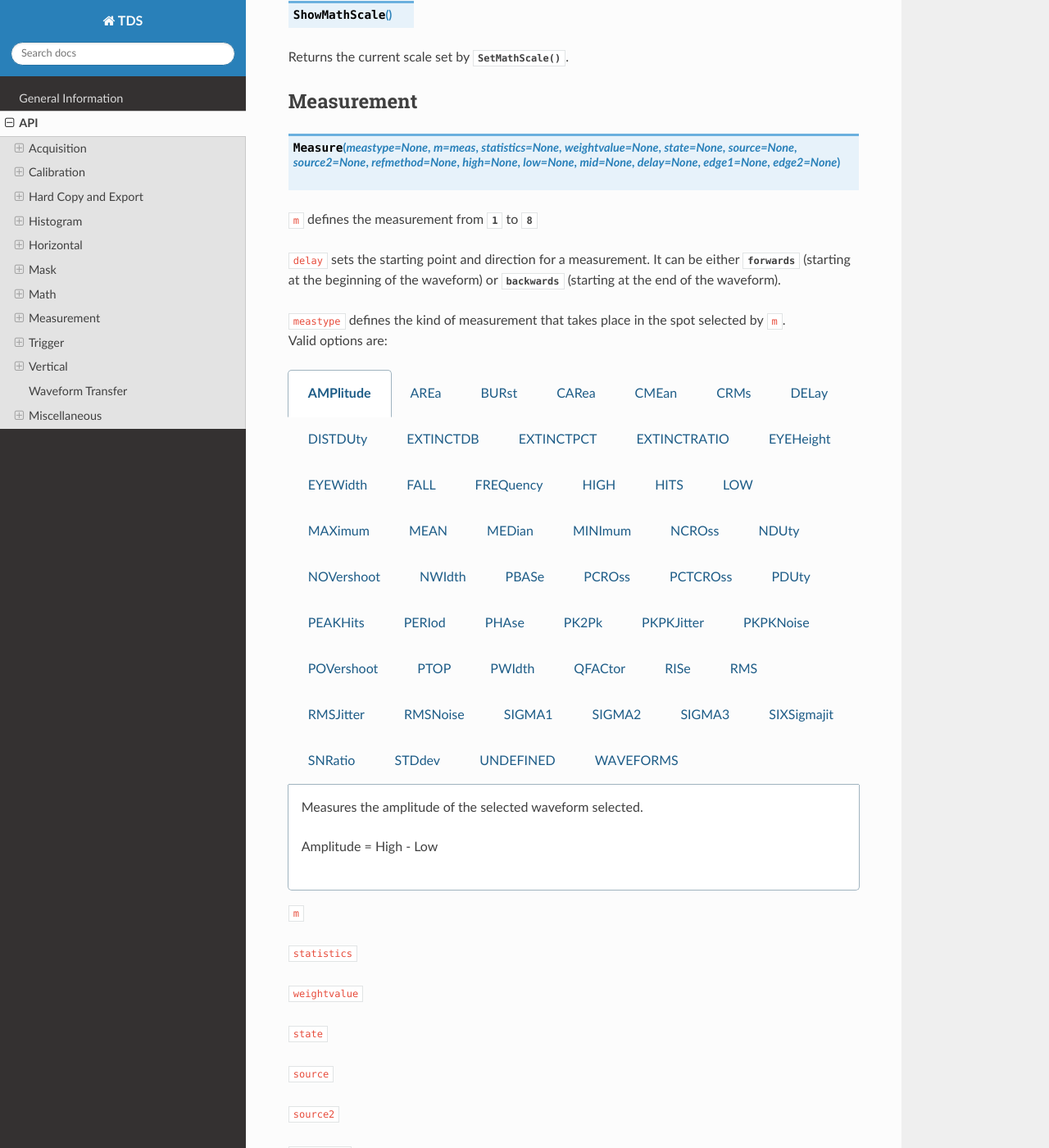
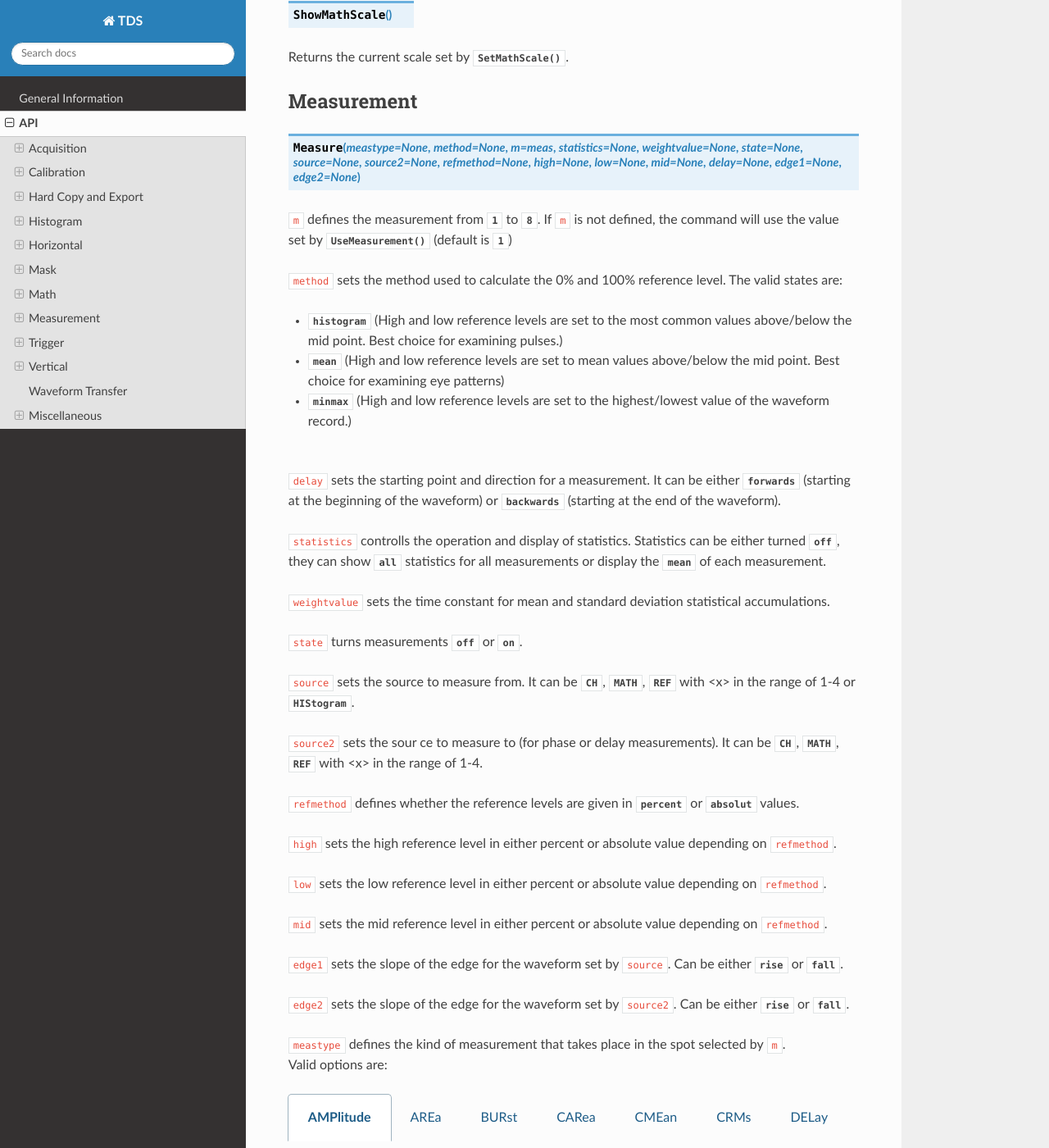
Before and after one commit to NeleWandel/TDS, a Sphinx documentation site: the page built from docs/source/API.rst, in a window 1280 px wide and 1400 px high, scrolled down 8498 px. Shown: the whole window at 82% size. Built offline with Sphinx 7.4.7 and the Read the Docs theme 2.0.0, drawn with Linux system fonts in a browser that asks for light colours; pages that are not in the unit, such as notebooks, are missing from menus.

Commit message:
Update API.rst

```diff
--- a/docs/source/API.rst
+++ b/docs/source/API.rst
@@ -213,10 +213,37 @@ Math
 
 Measurement
 -----------
-.. method:: Measure(meastype=None, m=meas, statistics=None, weightvalue=None, state=None, source=None, source2=None, refmethod=None, high=None, low=None, mid=None, delay=None, edge1=None, edge2=None)
-| ``m`` defines the measurement from :const:`1` to :const:`8`
+.. method:: Measure(meastype=None, method=None, m=meas, statistics=None, weightvalue=None, state=None, source=None, source2=None, refmethod=None, high=None, low=None, mid=None, delay=None, edge1=None, edge2=None)
+| ``m`` defines the measurement from :const:`1` to :const:`8`. If ``m`` is not defined, the command will use the value set by :meth:`UseMeasurement` (default is :const:`1`)
+|
+| ``method`` sets the method used to calculate the 0% and 100% reference level. The valid states are:
+- :const:`histogram` (High and low reference levels are set to the most common values above/below the mid point. Best choice for examining pulses.)
+- :const:`mean` (High and low reference levels are set to mean values above/below the mid point. Best choice for examining eye patterns)
+- :const:`minmax` (High and low reference levels are set to the highest/lowest value of the waveform record.)
 |
 | ``delay`` sets the starting point and direction for a measurement. It can be either :const:`forwards` (starting at the beginning of the waveform) or :const:`backwards` (starting at the end of the waveform).
+|
+| ``statistics`` controlls the operation and display of statistics. Statistics can be either turned :const:`off`, they can show :const:`all` statistics for all measurements or display the :const:`mean` of each measurement.
+|
+| ``weightvalue`` sets the time constant for mean and standard deviation statistical accumulations.
+|
+| ``state`` turns measurements :const:`off` or :const:`on`.
+|
+| ``source`` sets the source to measure from. It can be :const:`CH<x>`, :const:`MATH<x>`, :const:`REF<x>` with <x> in the range of 1-4 or :const:`HIStogram`.
+|
+| ``source2`` sets the sour ce to measure to (for phase or delay measurements). It can be :const:`CH<x>`, :const:`MATH<x>`, :const:`REF<x>` with <x> in the range of 1-4.
+|
+| ``refmethod`` defines whether the reference levels are given in :const:`percent` or :const:`absolut` values.
+|
+| ``high`` sets the high reference level in either percent or absolute value depending on ``refmethod``.
+|
+| ``low`` sets the low reference level in either percent or absolute value depending on ``refmethod``.
+|
+| ``mid`` sets the mid reference level in either percent or absolute value depending on ``refmethod``.
+|
+| ``edge1`` sets the slope of the edge for the waveform set by ``source``. Can be either :const:`rise` or :const:`fall`.
+|
+| ``edge2`` sets the slope of the edge for the waveform set by ``source2``. Can be either :const:`rise` or :const:`fall`.
 |
 | ``meastype`` defines the kind of measurement that takes place in the spot selected by ``m``.
 | Valid options are:
@@ -291,129 +318,126 @@ Measurement
    .. tab:: MAXimum
 
       | Measures the maximum amplitude of the selected waveform.
-      |
+      | If ``method=histogram`` the highest voltage or time within the vertical or horizontal histogram.
    .. tab:: MEAN
 
-      |
+      | Measures the arithmetic mean over the selected waveform.
+      | If ``method=histogram`` the average of all aquired points within the histogram will be measured.
    .. tab:: MEDian
 
-      |
+      | Measures the middle point of the histogram box, meaning that half of the acquired points within the histogram are greater in value, while the other half is less in value.
    .. tab:: MINImum
 
-      |
+      | Measures the minimum amplitude of the selected waveform.
+      | If ``method=histogram`` the lowest voltage or time within the vertical or horizontal histogram.
    .. tab:: NCROss
 
-      |
+      | Measures the time from trigger point to first falling/negative edge for the selected waveform.
    .. tab:: NDUty
 
+      | Measures the negative duty cycle on the first cycle of the selected waveform.
+      | This is the ratio of the negative pulse width to the signal period, in percent.
       |
+      | Negative Duty Cycle = (Negative Width)/Period*100%
    .. tab:: NOVershoot
 
+      | Measures the negative overshoot value for the selected waveform.
       |
+      | Negative Overshoot = (Low - Minimum) / Amplitude * 100%
    .. tab:: NWIdth
 
-      |
+      | Measures the negative width for the first pulse in the selected waveform in seconds.
+      | The negative width is the distance between the middle reference (default 50%) amplitude points of a negative pulse.
    .. tab:: PBASe
 
-      |
+      | Measures the base value that will be used in extiction ratio measurements.
    .. tab:: PCROss
 
-      |
+      | Measures the time from trigger point to first raising/positive edge for the selected waveform.
    .. tab:: PCTCROss
 
+      | Measures the location of the eye crossing point in percent.
       |
+      | Crossing percent = 100 * ((EyeCrossingPoint - PBASe)/(PTOP - PBASe))
    .. tab:: PDUty
 
+      | Measures the positive duty cycle on the first cycle of the selected waveform.
+      | This is the ratio of the positive pulse width to the signal period, in percent.
       |
+      | Positive Duty Cycle = (Positive Width)/Period*100%
    .. tab:: PEAKHits
 
-      |
+      | Measures the number of points in the largest bin of the histogram.
    .. tab:: PERIod
 
-      |
+      | Measures the time required to complete the first cycle in a waveform in seconds.
    .. tab:: PHAse
 
-      |
+      | Measures the phase difference between two waveforms in degrees (360° is equal to one waveform cycle).
    .. tab:: PK2Pk
 
-      |
+      | Measures the amplitude peak to peak for the selected waveform.
+      | If ``method=histogram`` the peak to peak for the histogram is selected instead.
    .. tab:: PKPKJitter
 
-      |
+      | Measures the minimum and maximum values in the time locations of the cross point.
    .. tab:: PKPKNoise
 
-      |
+      | Measures the peak to peak noise for the selected waveform. Uses the mid reference level.
    .. tab:: POVershoot
 
+      | Measures the posaitive overshoot value for the selected waveform.
       |
+      | Positive Overshoot = (Maximum - High) / Amplitude * 100%
    .. tab:: PTOP
 
-      |
+      | Measures the top value that is used for the extinction ratio measurement.
    .. tab:: PWIdth
 
-      |
+      | Measures the positive width for the first pulse in the selected waveform in seconds.
+      | The positive width is the distance between the middle reference (default 50%) amplitude points of a positive pulse.
    .. tab:: QFACtor
 
-      |
+      | Measures the quality factor (ratio eyesize to noise) of the eye diagram.
    .. tab:: RISe
 
-      |
+      | Measures the time it takes a rising edge to rise from a low reference value (default 90%) to a high reference value (default 10%).
    .. tab:: RMS
 
-      |
+      | Measures the true root mean square voltage for the selected waveform.
    .. tab:: RMSJitter
 
-      |
+      | Measures the variance in the time locations of the cross point.
    .. tab:: RMSNoise
 
-      |
+      | Measures the root mean square noise amplitude at the mid reference level (default 50%) for the selected waveform.
    .. tab:: SIGMA1
 
-      |
+      | Measures the percentage of points in the histogram that are within one standard deviation of the histogram mean.
    .. tab:: SIGMA2
 
-      |
+      | Measures the percentage of points in the histogram that are within two standard deviations of the histogram mean.
    .. tab:: SIGMA3
 
-      |
+      | Measures the percentage of points in the histogram that are within three standard deviations of the histogram mean.
    .. tab:: SIXSigmajit
 
-      |
+      | Histogram Measurement only.
+      | 6 * RMSJitter
+      | RMSJitter is defined as one standard deviation at the cross point.
    .. tab:: SNRatio
 
-      |
+      | Measures the signal to noise ratio.
    .. tab:: STDdev
 
-      |
+      | Measures the standard deviation of all points within the histogram box.
    .. tab:: UNDEFINED
 
-      |
+      | Default type. No measurement type is specifies.
+      | Once a measurement type has been chosen :const:`UNDEFINED` can be used to clear the argument again.
    .. tab:: WAVEFORMS
 
-      |
-
-
-| ``m``
-|
-| ``statistics``
-|
-| ``weightvalue``
-|
-| ``state``
-|
-| ``source``
-|
-| ``source2``
-|
-| ``refmethod``
-|
-| ``high``
-|
-| ``low``
-|
-| ``mid``
-|
-
+      | Measures the number of waveforms used to calculate the histogram.
 
 .. method:: UseMeasurement(x)
 | Sets the storage number for every command in the measurement group. ``x`` must range from 1 through 8.
```
